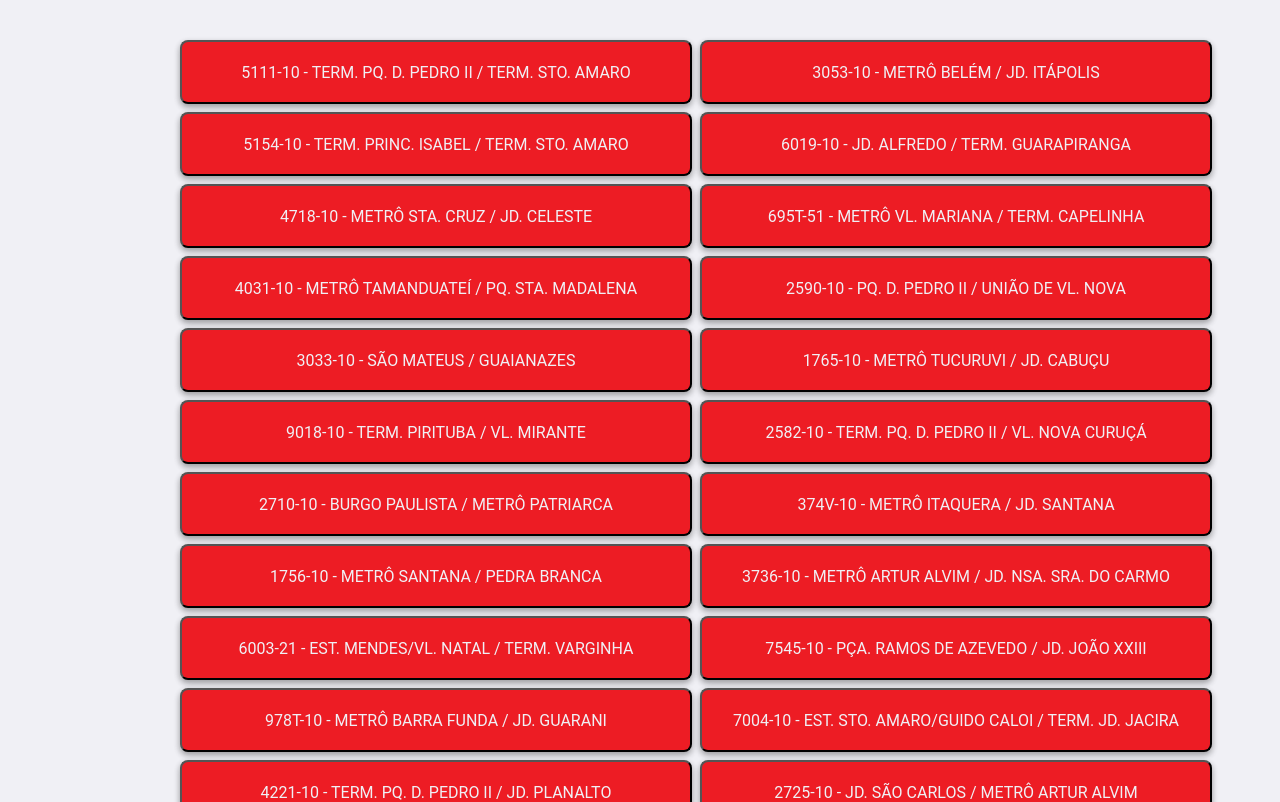
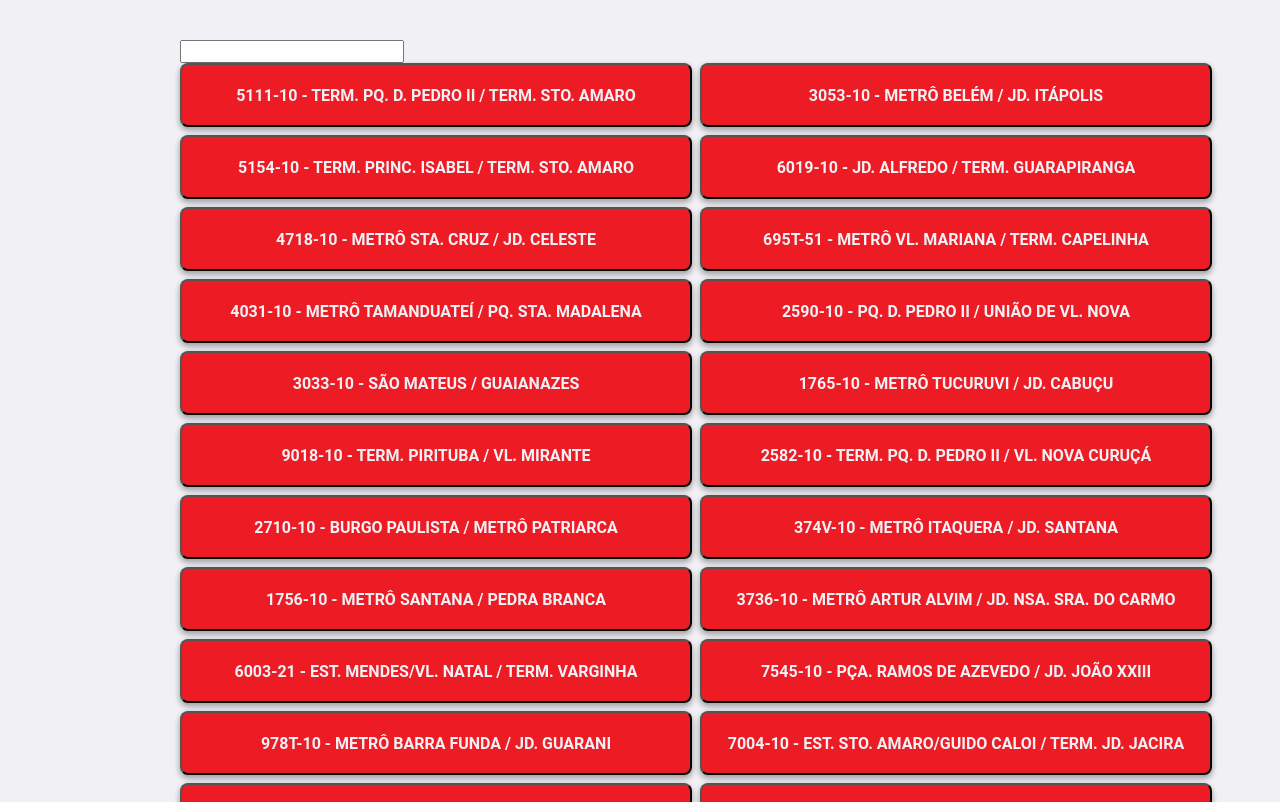
Before and after one commit to alggs/react-transitosp, a React (Create React App) app: page / in a window 1280 px wide. Shown: the top 802 px of the page. Built offline with nearby package versions, Linux system fonts and the light colour scheme; no server answers.

Commit message:
adding filter

```diff
--- a/public/index.html
+++ b/public/index.html
@@ -5,7 +5,7 @@
 
     <link rel="preconnect" href="https://fonts.googleapis.com">
     <link rel="preconnect" href="https://fonts.gstatic.com" crossorigin>
-    <link rel="icon" href="%PUBLIC_URL%/favicon.ico" />
+    <link rel="icon" href="./travel_bus.ico" />
 
     <meta name="viewport" content="width=device-width, initial-scale=1" />
     <meta name="theme-color" content="#000000" />
--- a/src/pages/Home/index.js
+++ b/src/pages/Home/index.js
@@ -1,31 +1,36 @@
-import { React, useContext } from "react";
+import { React, useContext, useState, useMemo } from "react";
 import { Link } from 'react-router-dom';
 import { SocketContext } from '../../contexts/SocketContext';
 import { HomeContainer, Button } from "./styles";
-const data = require('../../mock/frotasMock.json');
+const allBuslines = require('../../mock/frotasMock.json');
 
 
 
 export default function Home() {
   const { socketSend } = useContext(SocketContext);
+  const [buslineFilter, setBuslineFilter] = useState("");
 
+  const filteredBuslines = useMemo(() => {
+    const lowerCasedBuslineFilter = buslineFilter.toLocaleLowerCase();
+    return allBuslines.filter(({ name }) => name.toLocaleLowerCase().includes(lowerCasedBuslineFilter));
+  }, [buslineFilter]);
 
-    return (
+  return (<>
+    <input type="text" onChange={(ev) => setBuslineFilter(ev.target.value)} value={buslineFilter} />
     <HomeContainer>
       {
-                data.map(({id, name}) => (
-                    <Link
-                        key={id}
-                        to={`/map/${id}`}
-                        >
+        filteredBuslines.map(({ id, name }) => (
+          <Link key={id} to={`/map/${id}`}>
+
             <Button id={id} onClick={() => socketSend(id)}>{id} - {name}</Button>
+
           </Link>
 
         )
         )
       }
     </HomeContainer>
-
+  </>
 
   )
 }
--- a/src/pages/Home/styles.js
+++ b/src/pages/Home/styles.js
@@ -18,6 +18,7 @@ export const Button = styled.button`
   background: ${buttonColor};
   transition: background-color 0.2s;
   color: #F0F0F5;
+  font-weight: bold;
 
   &:hover {
     background: ${shade(0.25, buttonColor)};
```
Lines whose indentation alone changed are shown as unchanged.
